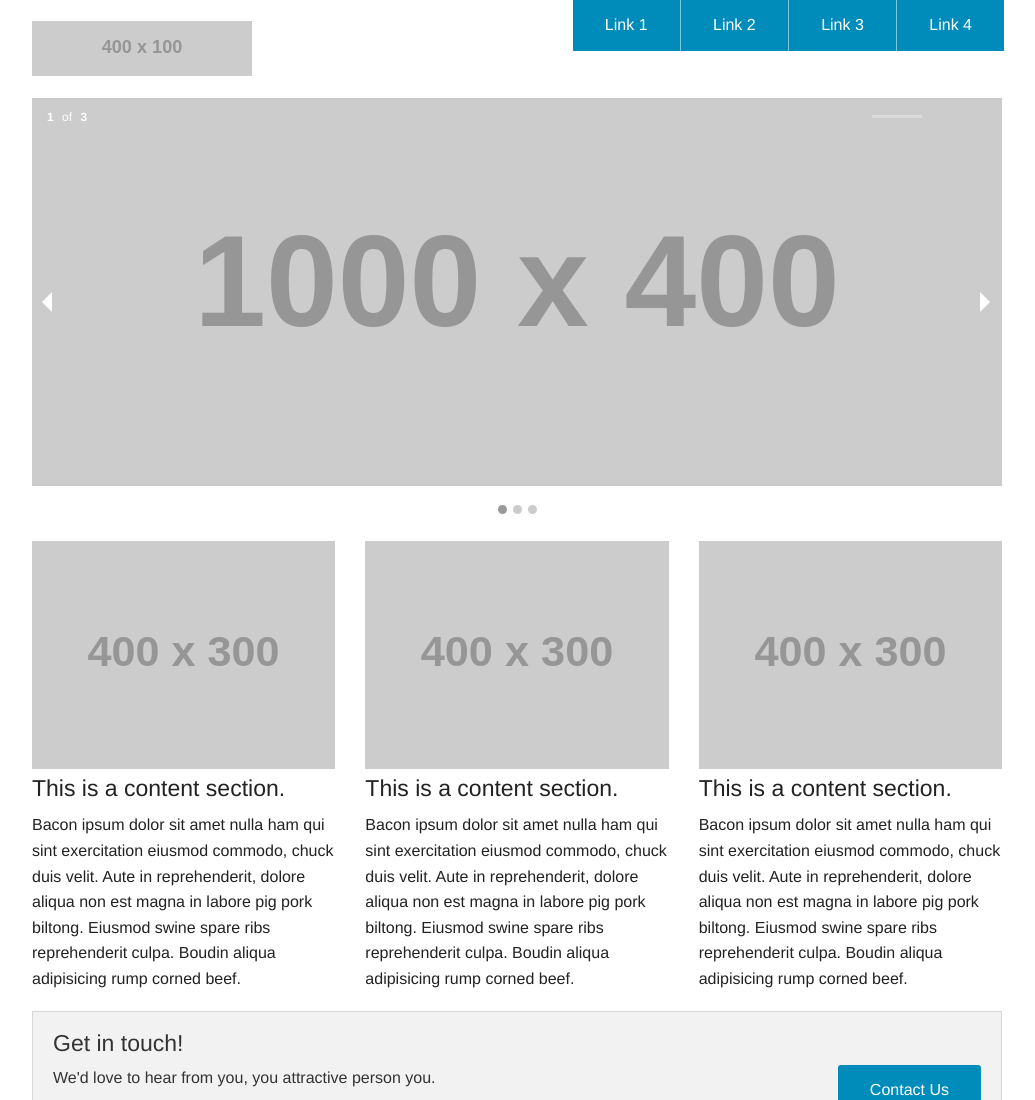
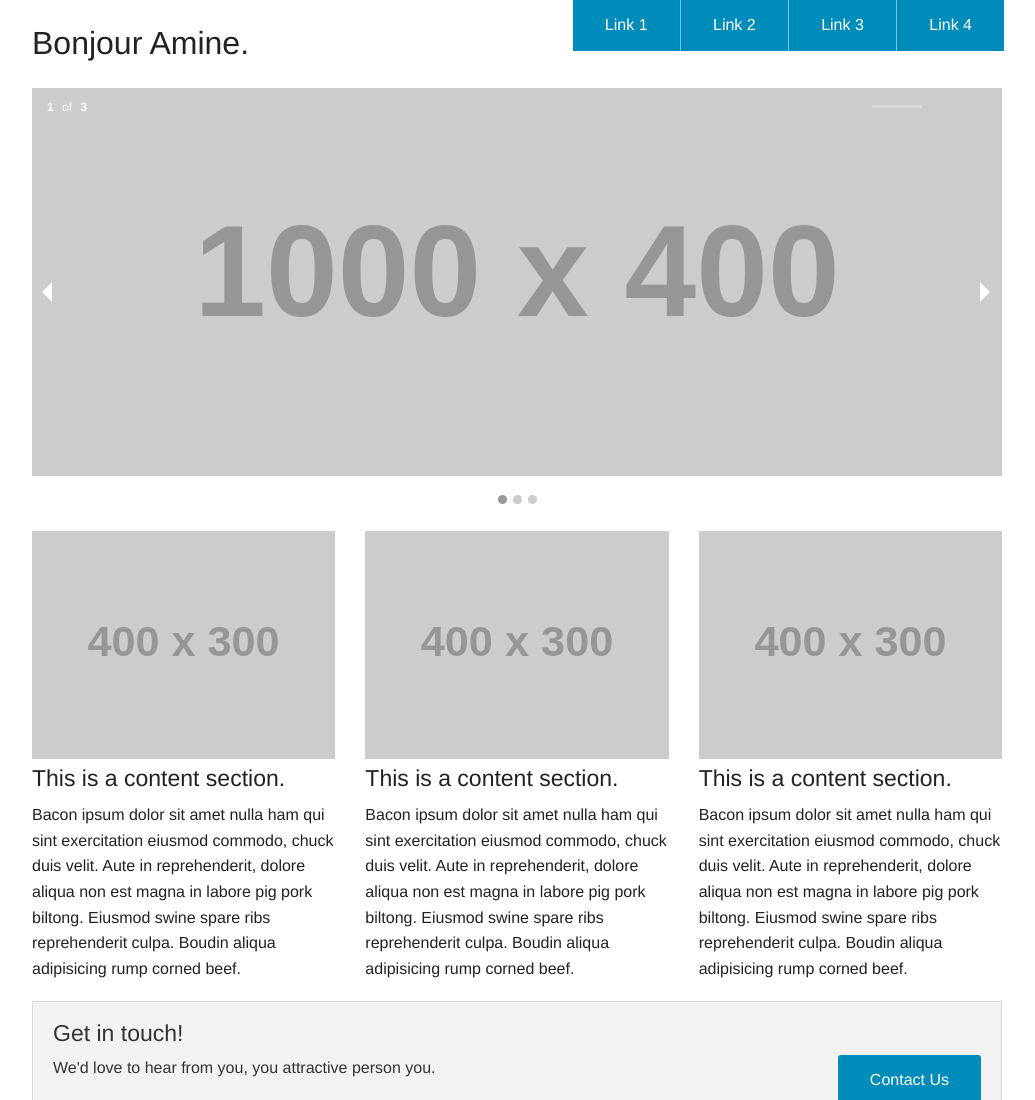
Before and after one commit to technews/lourayad.github.io, a plain HTML site: page index.html in a window 1280 px wide. Shown: the top 1100 px of the page, without its empty margins (123-1158 px from the left). Drawn offline with Linux system fonts and the light colour scheme; placeholder pictures from the web are drawn by us.

Commit message:
added msg

```diff
--- a/index.html
+++ b/index.html
@@ -14,7 +14,7 @@
   <div class="row">
     <div class="large-3 columns">
       <h1>
-        <img src="http://placehold.it/400x100&text=Logo" />
+        Bonjour Amine.
       </h1>
     </div>
     <div class="large-9 columns">
```
Also changed, not shown: 1 other file.
